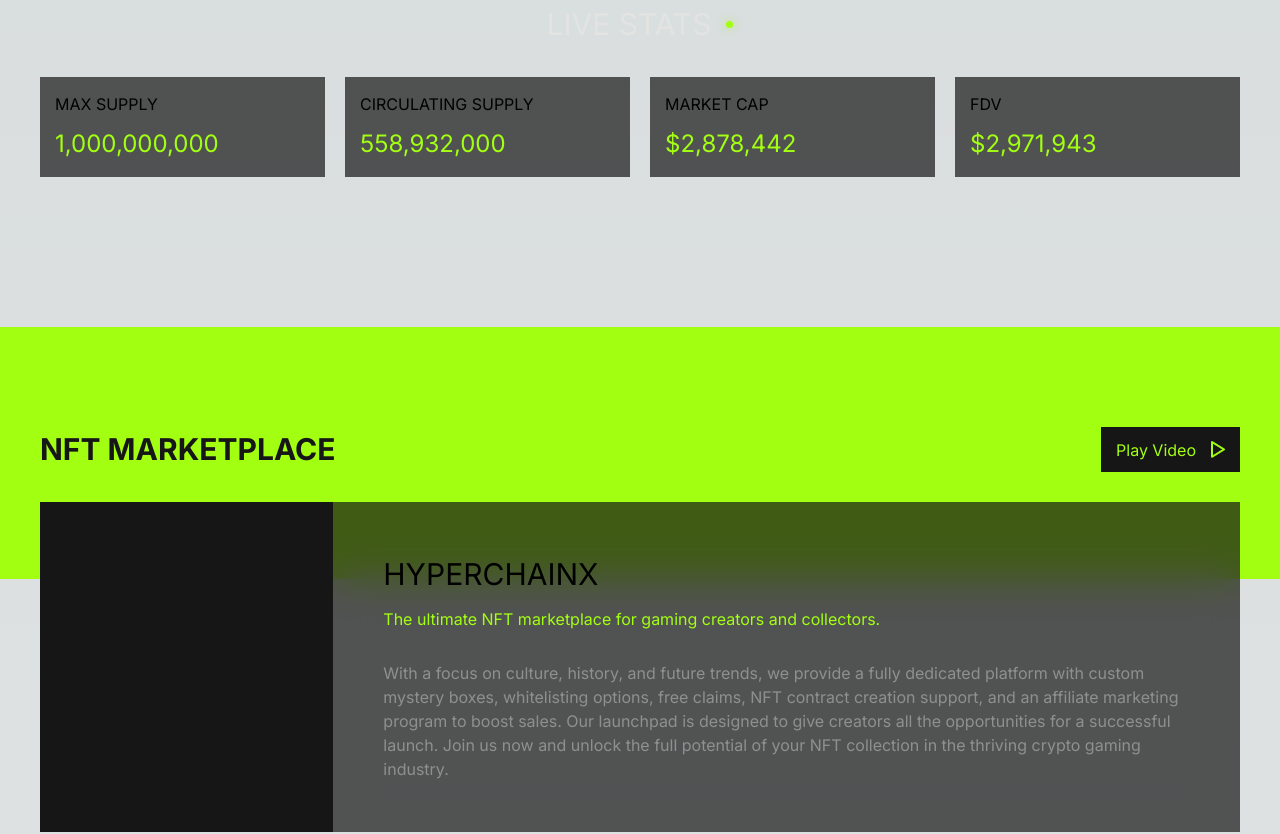
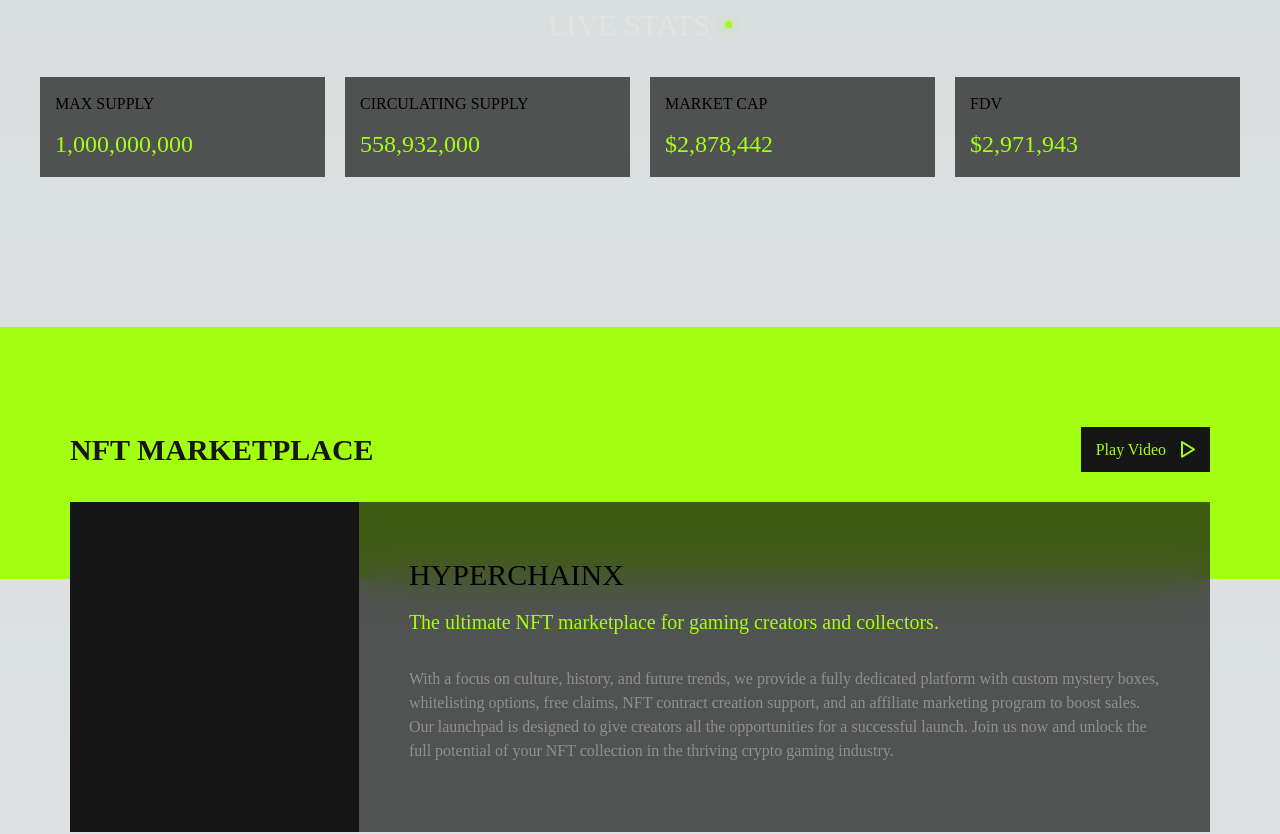
Before and after one commit to Cardoso-topdev/hyperchainx, a Next.js app: page / in a window 1280 px wide. Shown: the part 720-1554 px from the top of the page. Built offline with nearby package versions, Linux system fonts and the light colour scheme.

Commit message:
complete NFTMarketPlaceSection

```diff
--- a/app/components/sections/LandingHeroSection.tsx
+++ b/app/components/sections/LandingHeroSection.tsx
@@ -13,8 +13,10 @@
 }) => {
   return (
     <div className="bg-[rgba(22,22,22,0.7)] p-[20px] max-3xl:p-[15px] w-[285px] max-xl:w-fit max-xmd:w-[calc(50vw-40px)] max-xmd:justify-between">
-      <div className="text-[20px] max-3xl:text-[16px]">{title}</div>
-      <div className="text-[30px] max-3xl:text-[24px] text-electric-lime mt-[10px] max-md:text-[20px]">
+      <div className="text-[20px] max-3xl:text-[16px] font-['Industry-Demi']">
+        {title}
+      </div>
+      <div className="text-[30px] max-3xl:text-[24px] text-electric-lime mt-[10px] max-md:text-[20px] font-['Industry'] text-ellipsis overflow-hidden">
         {statValue}
       </div>
     </div>
@@ -40,15 +42,15 @@
 ];
 const LandingHeroSection = () => {
   return (
-    <section className="mt-[200px] max-3xl:mt-[170px] max-xmd:mt-[116px] mb-[100px] px-[30px]">
+    <section className="mt-[200px] max-3xl:mt-[170px] max-xmd:mt-[116px] mb-[100px] max-xmd:mb-[75px] px-[30px]">
       <div className="max-w-[1200px] m-auto">
         <div className="flex items-center">
           <div>
-            <h1 className="text-[30px] max-sm:text-[28px] text-pale whitespace-pre-line max-xmd:whitespace-normal mb-[30px]">
+            <h1 className="text-[30px] max-sm:text-[28px] text-pale whitespace-pre-line max-xmd:whitespace-normal mb-[30px] font-['IntegralCF']">
               {`THE ALL-IN-ONE CRYPTO
             GAMING PLATFORM`}
             </h1>
-            <span className="w-[556px] text-light-grey whitespace-pre-line mb-[70px] block max-md:w-full max-xmd:whitespace-normal">
+            <span className="w-[556px] text-light-grey whitespace-pre-line mb-[70px] block max-md:w-full max-xmd:whitespace-normal font-['Industry']">
               {`NFTS and blockchains are the future of gaming, we at
               HyperchainX are providing a tailored NFT marketplace and
               gaming platform ecosystem. Built by gamers, for the gamers!`}
@@ -97,7 +99,9 @@
         </div>
         <div className="flex items-center flex-col mt-[90px]">
           <div className="flex items-center">
-            <span className="text-pale text-[30px]">LIVE STATS</span>
+            <span className="text-pale text-[30px] font-['IntegralCF']">
+              LIVE STATS
+            </span>
             <span className="ml-[15px] w-[7px] h-[7px] bg-electric-lime block rounded-full shadow-[0_0_7px_4px_rgba(163,255,18,0.15)]"></span>
           </div>
           <div className="flex justify-between mt-[30px] w-full flex-wrap gap-y-[8px]">
--- a/app/components/sections/NFTMarketPlaceSection.tsx
+++ b/app/components/sections/NFTMarketPlaceSection.tsx
@@ -1,15 +1,20 @@
-import React from 'react';
-import Image from 'next/image'
+import React from "react";
+import Image from "next/image";
 
 const NFTMarketPlaceSection = () => {
   return (
-    <section className='mt-[150px]'>
+    <section className="mt-[150px] max-xmd:mt-[75px]">
       <div className="w-full h-[252px] bg-electric-lime absolute"></div>
-      <div className="max-w-[1200px] m-auto relative pt-[100px]">
+      <div className="max-w-[1200px] m-auto relative pt-[100px] px-[30px]">
         <div className="flex justify-between">
-          <div className="text-[30px] text-dark font-bold">NFT MARKETPLACE</div>
-          <button type="button" className='bg-dark px-[15px] py-[8px] text-electric-lime flex items-center'>
-            <span>Play Video</span>
+          <div className="text-[30px] text-dark font-bold font-['IntegralCF']">
+            NFT MARKETPLACE
+          </div>
+          <button
+            type="button"
+            className="bg-dark px-[15px] py-[8px] text-electric-lime flex items-center max-xmd:hidden"
+          >
+            <span className="font-['Industry-Demi']">Play Video</span>
             <Image
               src="/play-electric.webp"
               alt="Play"
@@ -21,15 +26,27 @@
             />
           </button>
         </div>
-        <div className="flex mt-[30px]">
-          <div className="w-[400px] h-[330px] bg-dark"></div>
-          <div className="bg-[rgba(22,22,22,0.7)] w-full backdrop-blur-[20px] p-[50px]">
-            <div className="uppercase text-[30px]">HyperchainX</div>
-            <div className="text-electric-lime mt-[10px] font-[20px]">The ultimate NFT marketplace for gaming creators and collectors.</div>
-            <div className="text-light-grey mt-[30px]">With a focus on culture, history, and future trends, we provide a fully dedicated platform with custom mystery boxes, whitelisting options, free claims, NFT contract creation support, and an affiliate marketing program to boost sales. Our launchpad is designed to give creators all the opportunities for a successful launch. Join us now and unlock the full potential of your NFT collection in the thriving crypto gaming industry.</div>
+        <div className="flex mt-[30px] max-xmd:flex-col">
+          <div className="w-[400px] max-lg:w-[300px] h-[330px] max-lg:h-[295px] bg-dark max-xmd:w-full"></div>
+          <div className="bg-[rgba(22,22,22,0.7)] w-full backdrop-blur-[20px] p-[50px] max-lg:p-[20px]">
+            <div className="uppercase text-[30px] max-lg:text-[24px] font-['IntegralCF']">
+              HyperchainX
+            </div>
+            <div className="text-electric-lime mt-[10px] text-[20px] max-lg:text-[16px] font-['Industry']">
+              The ultimate NFT marketplace for gaming creators and collectors.
+            </div>
+            <div className="text-light-grey mt-[30px] max-lg:text-[14px] max-lg:mt-[20px] font-['Industry']">
+              With a focus on culture, history, and future trends, we provide a
+              fully dedicated platform with custom mystery boxes, whitelisting
+              options, free claims, NFT contract creation support, and an
+              affiliate marketing program to boost sales. Our launchpad is
+              designed to give creators all the opportunities for a successful
+              launch. Join us now and unlock the full potential of your NFT
+              collection in the thriving crypto gaming industry.
+            </div>
           </div>
         </div>
-        <div className="w-full h-[1px] bg-dark-grey my-[100px]"></div>
+        <div className="w-full h-[1px] bg-dark-grey my-[100px] max-xmd:my-[50px]"></div>
       </div>
     </section>
   );
```
